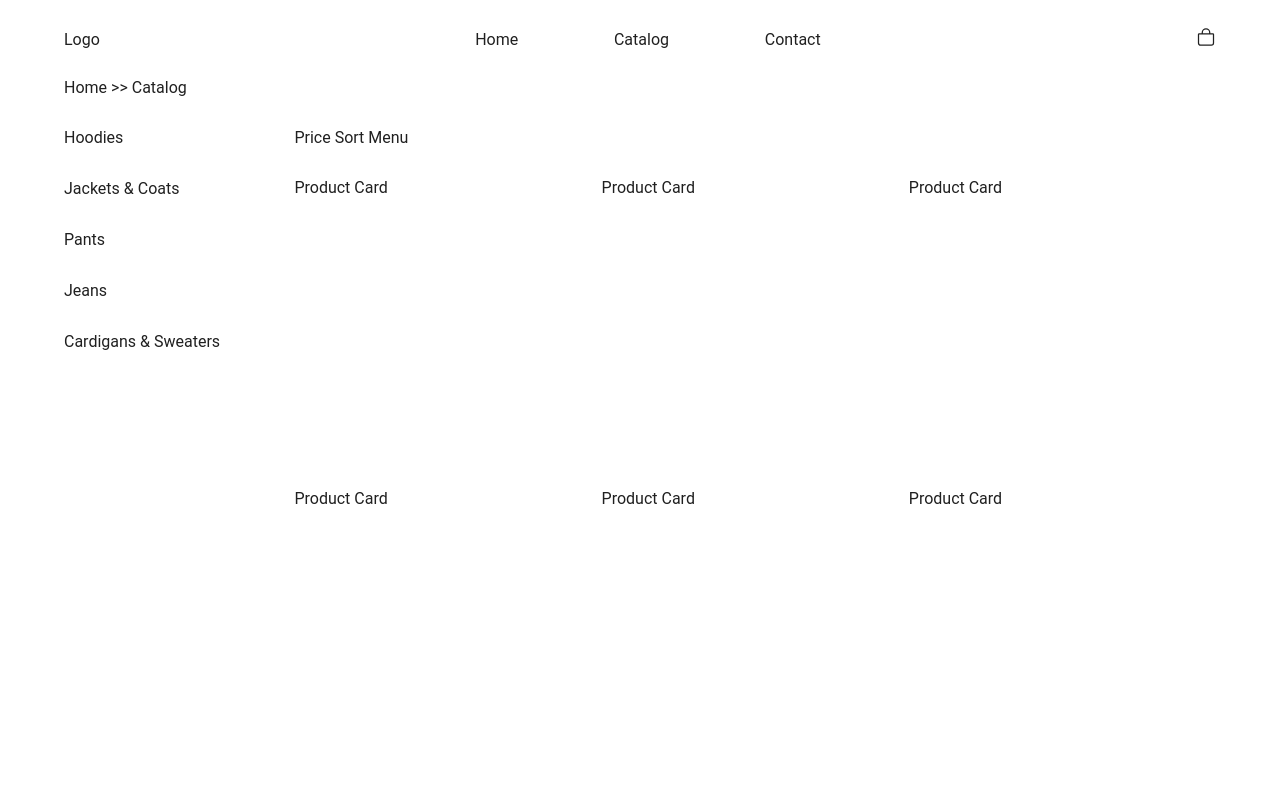
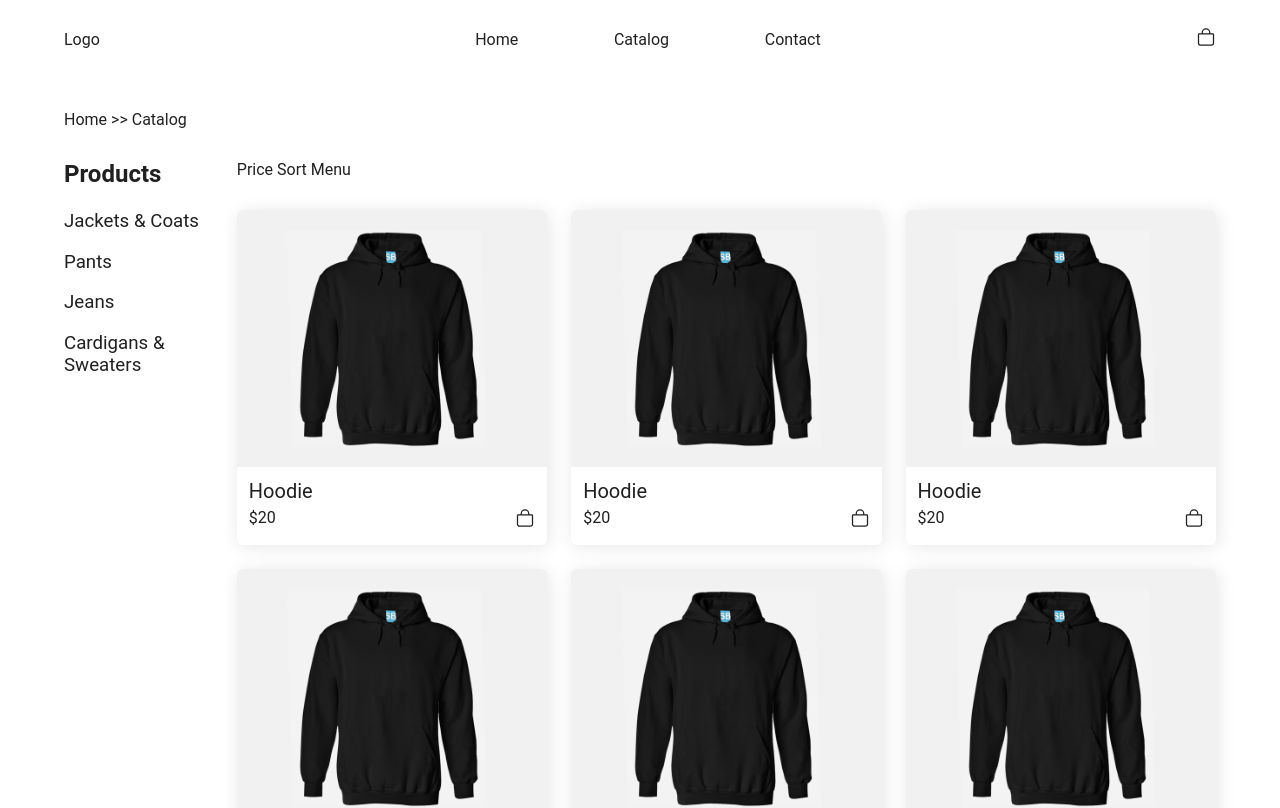
Before and after one commit to JacksonJ97/clothing-store, a React (Create React App) app: page /shop in a window 1280 px wide. Shown: the top 808 px of the page. Built offline with nearby package versions, Linux system fonts and the light colour scheme.

Commit message:
created the product card and product filter styles

```diff
--- a/src/components/ProductCard/ProductCard.js
+++ b/src/components/ProductCard/ProductCard.js
@@ -0,0 +1,64 @@
+import styled from "styled-components";
+import { IoBagOutline } from "react-icons/io5";
+import hoodieImg from "../../assets/images/hoodie.png";
+
+// Styles
+const Wrapper = styled.div`
+  max-width: 350px;
+  border-radius: 6px;
+  box-shadow: 2px 2px 18px 0px rgba(0, 0, 0, 0.1);
+
+  .image-container {
+    background-color: #f1f1f1;
+    border-radius: 6px 6px 0 0;
+  }
+
+  img {
+    display: block;
+    width: 70%;
+    padding: 1.25em 0;
+    margin: 0 auto;
+  }
+
+  .product-details {
+    padding: 0.75em;
+  }
+
+  .product-name {
+    font-size: 1.25rem;
+    margin-bottom: 0.25em;
+  }
+
+  .wrapper {
+    display: flex;
+    justify-content: space-between;
+  }
+
+  .shopping-cart {
+    font-size: 1.25rem;
+    cursor: pointer;
+  }
+`;
+
+const ProductCard = () => {
+  return (
+    <Wrapper>
+      <div className="image-container">
+        <img src={hoodieImg} alt="Hoodie" />
+      </div>
+
+      <div className="product-details">
+        <p className="product-name">Hoodie</p>
+
+        <div className="wrapper">
+          <p>$20</p>
+          <div className="shopping-cart">
+            <IoBagOutline />
+          </div>
+        </div>
+      </div>
+    </Wrapper>
+  );
+};
+
+export default ProductCard;
--- a/src/containers/Shop/Shop.js
+++ b/src/containers/Shop/Shop.js
@@ -1,23 +1,29 @@
 import styled from "styled-components";
+
+// Components
+import ProductCard from "../../components/ProductCard/ProductCard";
 
 // Styles
 const Wrapper = styled.main`
   display: grid;
-  grid-template-columns: 20% repeat(2, 1fr);
+  grid-template-columns: 15% repeat(2, 1fr);
   grid-template-rows: 50px 50px 1fr;
-  padding: 0 5%;
+  padding: 2em 5%;
 
   .breadcrumb {
     grid-column: 1 / 4;
-    grid-row: 1 / 2;
+  }
+
+  .products-title {
+    grid-row: 2 / 3;
   }
 
   .product-filter {
-    grid-column: 1 / 2;
-    grid-row: 2 / 4;
+    grid-row: 3 / 4;
 
-    div {
-      margin-bottom: 2em;
+    h3 {
+      font-weight: 400;
+      margin-bottom: 1em;
     }
   }
 
@@ -31,8 +37,9 @@ const Wrapper = styled.main`
     grid-row: 3 / 4;
 
     display: grid;
-    grid-template-columns: repeat(3, 1fr);
-    grid-template-rows: repeat(2, 1fr);
+    grid-template-columns: repeat(auto-fit, minmax(300px, 1fr));
+    place-items: center;
+    gap: 24px;
   }
 `;
 
@@ -40,21 +47,23 @@ const Shop = () => {
   return (
     <Wrapper>
       <div className="breadcrumb">Home {">>"} Catalog</div>
+      <h2 className="products-title">Products</h2>
       <div className="product-filter">
-        <div>Hoodies</div>
-        <div>Jackets {"&"} Coats</div>
-        <div>Pants</div>
-        <div>Jeans</div>
-        <div>Cardigans {"&"} Sweaters</div>
+        <h3>Jackets {"&"} Coats</h3>
+        <h3>Pants</h3>
+        <h3>Jeans</h3>
+        <h3>Cardigans {"&"} Sweaters</h3>
       </div>
       <div className="price-sort">Price Sort Menu</div>
       <div className="product-card-grid">
-        <div>Product Card</div>
-        <div>Product Card</div>
-        <div>Product Card</div>
-        <div>Product Card</div>
-        <div>Product Card</div>
-        <div>Product Card</div>
+        <ProductCard />
+        <ProductCard />
+        <ProductCard />
+        <ProductCard />
+        <ProductCard />
+        <ProductCard />
+        <ProductCard />
+        <ProductCard />
       </div>
     </Wrapper>
   );
```
Also changed, not shown: src/assets/images/hoodie.png (added).
